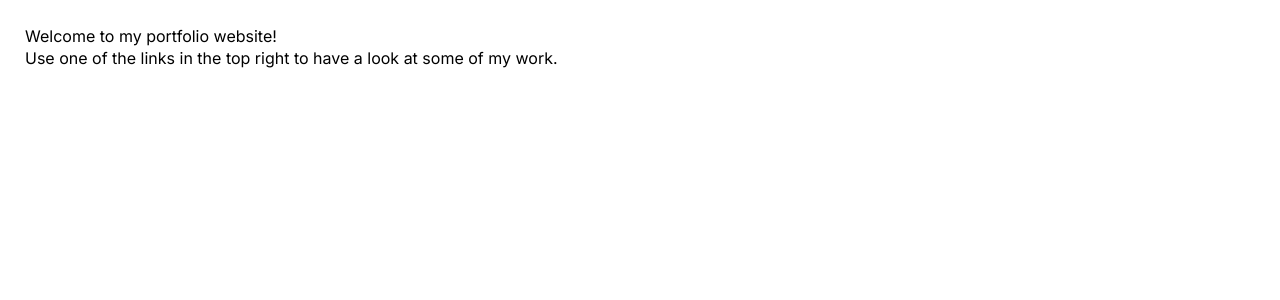
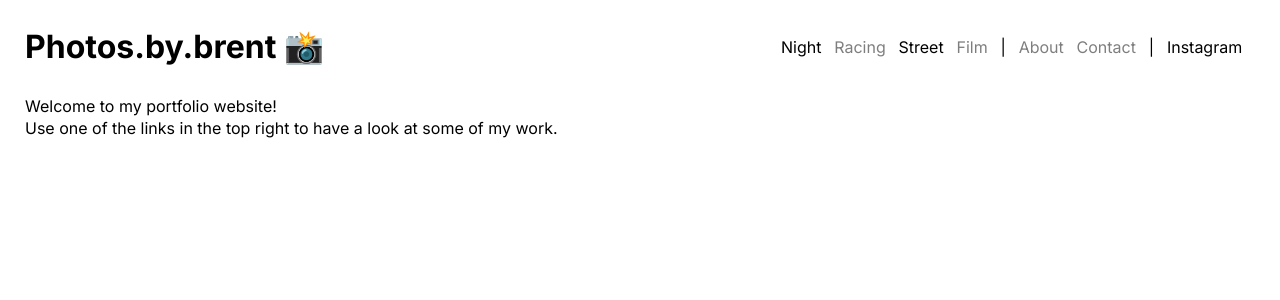
Before and after one commit to brenttimmermans/photos-by-brent, a Next.js app: page / in a window 1280 px wide. Shown: the top 300 px of the page. Built offline with nearby package versions, Linux system fonts and the light colour scheme.

Commit message:
✨ introduce Header with some navigation

```diff
--- /dev/null
+++ b/app/Header/Header.module.css
@@ -0,0 +1,48 @@
+.header {
+  display: flex;
+  justify-content: space-between;
+  align-items: center;
+}
+
+.header nav {
+  display: flex;
+  align-items: center;
+}
+
+.header ul {
+  display: flex;
+  gap: 0.8rem;
+  padding-right: 0.8rem;
+}
+
+.header ul li {
+  list-style-type: none;
+}
+
+.header ul + ul::before {
+  content: '|';
+}
+
+.header nav a::after {
+  content: '';
+  display: block;
+  width: 0;
+  height: 1px;
+  background: #000;
+  transition: width 0.2s;
+}
+
+.header nav a:hover::after {
+  width: 100%;
+}
+
+/* 👇 Can be deleted once all pages are implemented */
+.header nav a[aria-disabled='true'] {
+  opacity: 0.5;
+  cursor: not-allowed;
+}
+
+.header nav a[aria-disabled='true']::after {
+  transition: none;
+  height: 0;
+}
--- /dev/null
+++ b/app/Header/Header.tsx
@@ -0,0 +1,57 @@
+import Link from 'next/link'
+import styles from './Header.module.css'
+
+const INSTAGRAM_LINK = 'https://www.instagram.com/photos.by.brent'
+
+export default function Header() {
+  return (
+    <header className={styles.header}>
+      <Link href="/">
+        <h1>Photos.by.brent 📸</h1>
+      </Link>
+      <div>
+        <nav>
+          <ul>
+            <li>
+              <Link href="/night">Night</Link>
+            </li>
+            <li>
+              {/* <Link href="/racing">Racing</Link> */}
+              <Link href="/" aria-disabled>
+                Racing
+              </Link>
+            </li>
+            <li>
+              <Link href="/street">Street</Link>
+            </li>
+            <li>
+              {/* <Link href="/film">Film</Link> */}
+              <Link href="/" aria-disabled>
+                Film
+              </Link>
+            </li>
+          </ul>
+          <ul>
+            <li>
+              {/* <Link href="/about">About</Link> */}
+              <Link href="/" aria-disabled>
+                About
+              </Link>
+            </li>
+            <li>
+              {/* <Link href="/contact">Contact</Link> */}
+              <Link href="/" aria-disabled>
+                Contact
+              </Link>
+            </li>
+          </ul>
+          <ul>
+            <li>
+              <Link href={INSTAGRAM_LINK}>Instagram</Link>
+            </li>
+          </ul>
+        </nav>
+      </div>
+    </header>
+  )
+}
--- a/app/[category]/page.tsx
+++ b/app/[category]/page.tsx
@@ -31,8 +31,7 @@ export default async function CategoryPage({ params, modal }: Props) {
   )
 
   return (
-    <div>
-      <Link href="/">{params.category.toUpperCase()}</Link>
+    <>
       <div className={styles.grid}>
         {Object.entries(metadata).map(([file, metadata]) => {
           const { ExifImageWidth, ExifImageHeight } = metadata
@@ -56,6 +55,6 @@ export default async function CategoryPage({ params, modal }: Props) {
         })}
       </div>
       {modal}
-    </div>
+    </>
   )
 }
--- a/app/layout.tsx
+++ b/app/layout.tsx
@@ -1,3 +1,4 @@
+import Header from '@/app/Header/Header'
 import '@/app/globals.css'
 import type { Metadata } from 'next'
 import { Inter } from 'next/font/google'
@@ -16,7 +17,10 @@ export default function RootLayout({
 }) {
   return (
     <html lang="en">
-      <body className={inter.className}>{children}</body>
+      <body className={inter.className}>
+        <Header />
+        <main>{children}</main>
+      </body>
     </html>
   )
 }
```
